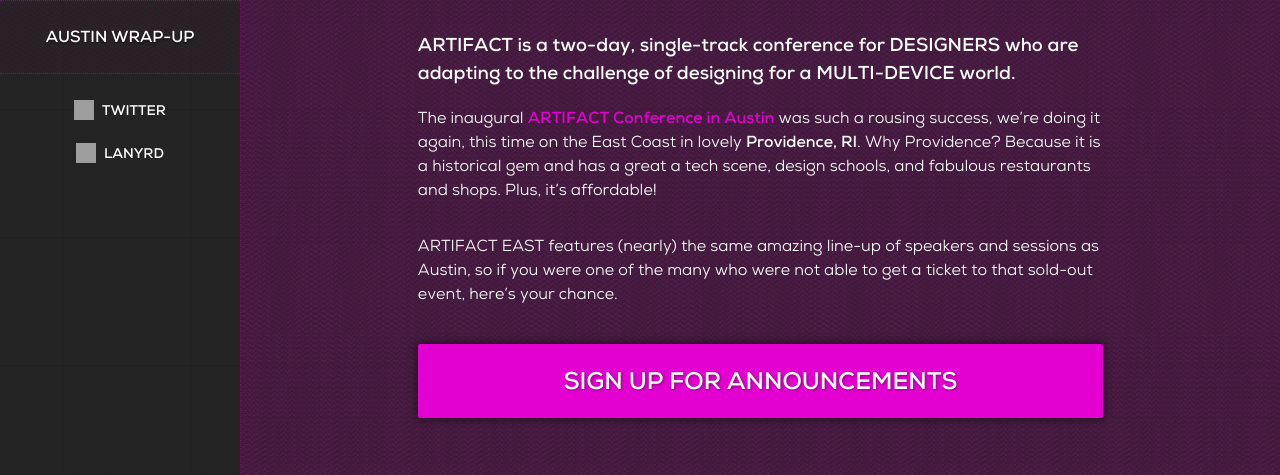
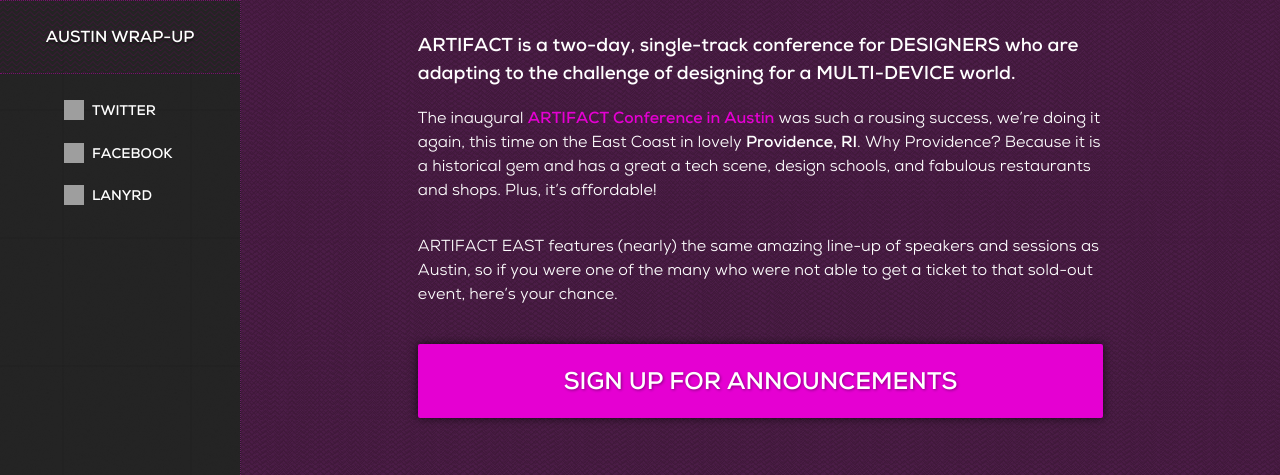
Before and after one commit to teleject/artifactconf-site, a PHP site: page /index.html in a window 1280 px wide. Shown: the part 529-1004 px from the top of the page. Run offline with PHP 8.4, Linux system fonts and the light colour scheme; some web fonts are replaced; grey boxes are pictures that could not be loaded.

Commit message:
add facebook link, styling

```diff
--- a/css/main.css
+++ b/css/main.css
@@ -991,7 +991,8 @@ margin: .5em;
 
 .social {
   padding: 1.5em;
-  text-align: center; }
+  xtext-align: center;
+ margin-left: 2.5em;}
   .site_header .social {
     display: none; }
   .social ul, .social li {
--- a/index.html
+++ b/index.html
@@ -33,7 +33,7 @@
                     <div class="social">
                                 <ul>
                                     <li><a class="social-twitter" href="http://twitter.com/artifactconf">Twitter</a></li>
-                                <!-- <li><a class="social-facebook" href="#">Facebook</a></li> -->
+                                <li><a class="social-facebook" href="https://www.facebook.com/ArtifactConference">Facebook</a></li>
                                     <li><a class="social-lanyrd" href="http://lanyrd.com/2013/artifactconf/">Lanyrd</a></li>
                                 </ul>
                             </div>
@@ -840,8 +840,7 @@
         <div class="content">
             <div class="wrap">
             <h2 class="section-header">Location</h2>
-            <!-- <p>Join us at the Alamo Ritz Theater in downtown Austin, Texas, May 13 and 14 2013. Optional workshops will be held at Capital Factory on May 15. The conference hotel is The Omni, located in the heart of downtown Austin.</p> -->
-            <a href="https://www.phgsecure.com/IBE/bookingRedirect.ashx?propertyCode=pvdpb&group=30690011535&arrivalDate=11/01/13&departureDate=11/08/2013&numberOfAdults=1"><img src="img/biltmore.jpg" alt="Biltmore lobby" style="float:left;"></a>
+            <a href="https://www.phgsecure.com/IBE/bookingRedirect.ashx?propertyCode=pvdpb&group=30690011535&arrivalDate=11/01/13&departureDate=11/08/2013&numberOfAdults=1"><img src="img/biltmore.jpg" alt="Biltmore lobby" style="float:left; margin-right: .5em;"></a>
             <h3>Conference, Workshops, and Accomodations</h3>
                     <!-- <time datetime="11-04-2013">November 4-6, 2013</time>-->
                     <p class="location-venue"><a href="https://www.phgsecure.com/IBE/bookingRedirect.ashx?propertyCode=pvdpb&group=30690011535&arrivalDate=11/01/13&departureDate=11/08/2013&numberOfAdults=1" style="font-size:x-large;">Biltmore Hotel</a><br />Providence, Rhode Island</p>
```
Also changed, not shown: austin/index.html (+5 -5 lines), 1 other file.
